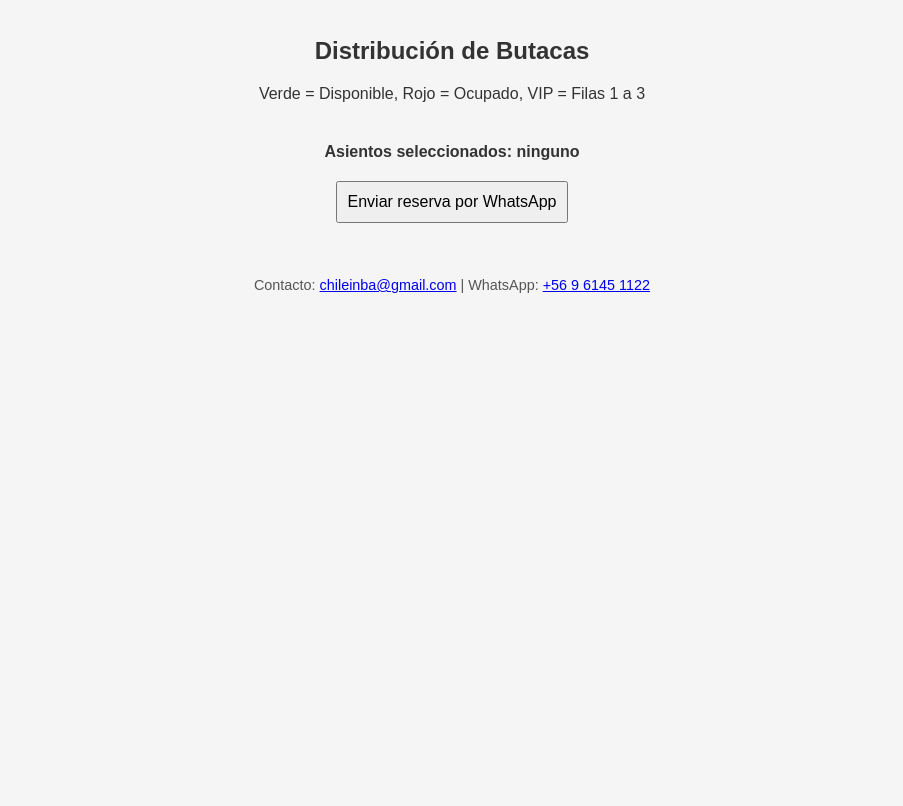
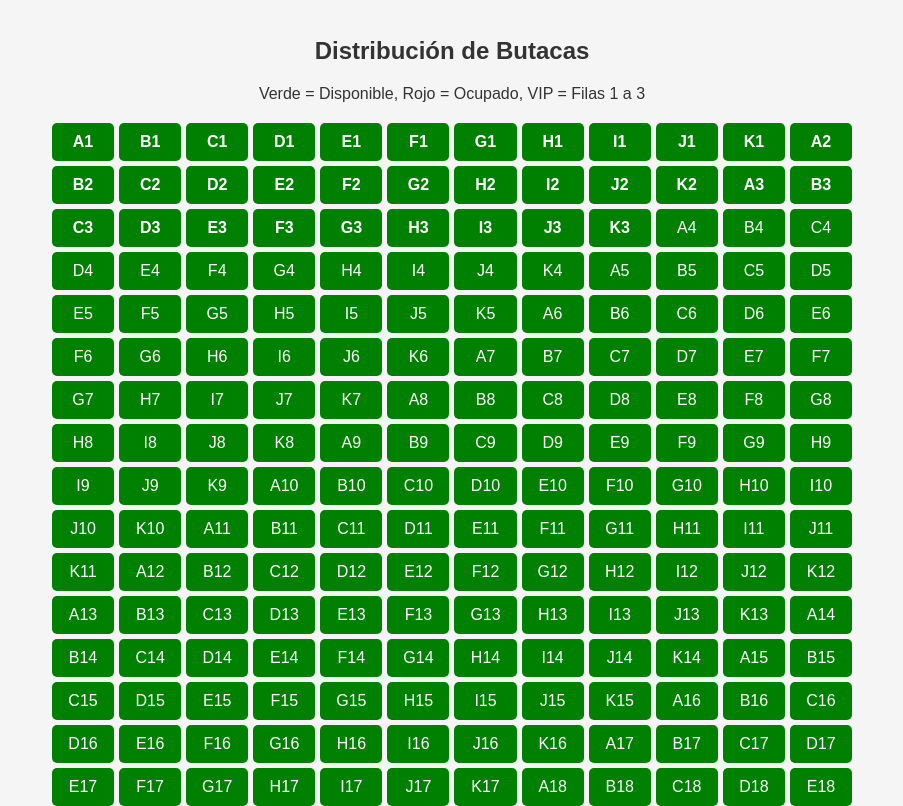
Before and after one commit to inbachile/Inbachilenaturalhouse, a plain HTML site: page index.html in a window 1280 px wide. Shown: the part 273-1079 px from the top of the page, without its empty margins (188-1091 px from the left). Before the commit the page ends 800 px from the top, so only its background shows below. Drawn offline with Linux system fonts and the light colour scheme.

Commit message:
Update index.html

```diff
--- a/index.html
+++ b/index.html
@@ -68,7 +68,7 @@
 
     <script>
         const columnas = 'ABCDEFGHIJK'.split('');
-        const filas = 1, 2, 3, 4, 5, 6, 7, 8, 9, 10, 11, 12, 13, 14, 15, 16, 17, 18, 19, 20, 21;
+        const filas = 21;
         const ocupados = []; // Asientos ocupados, e.g., ["A1", "B2"]
 
         const grilla = document.getElementById("grilla");
```
